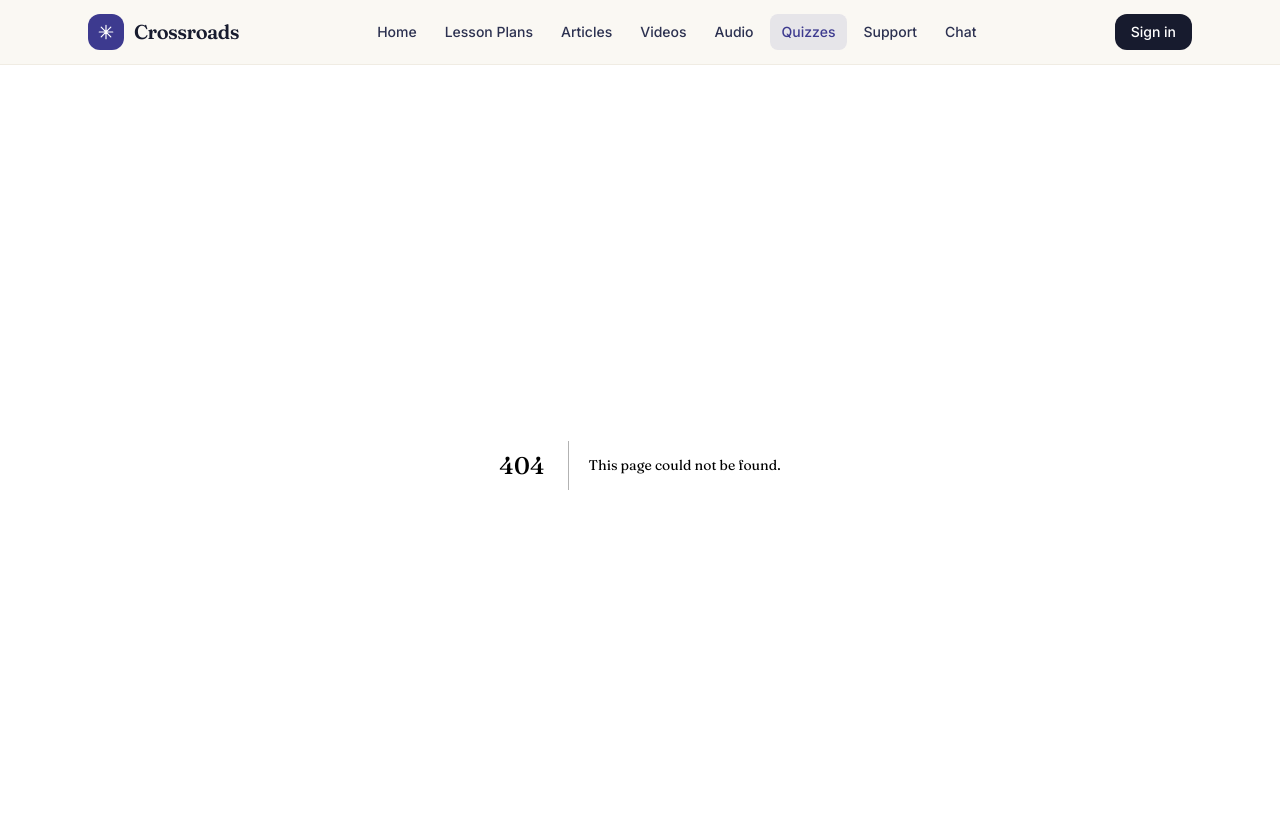
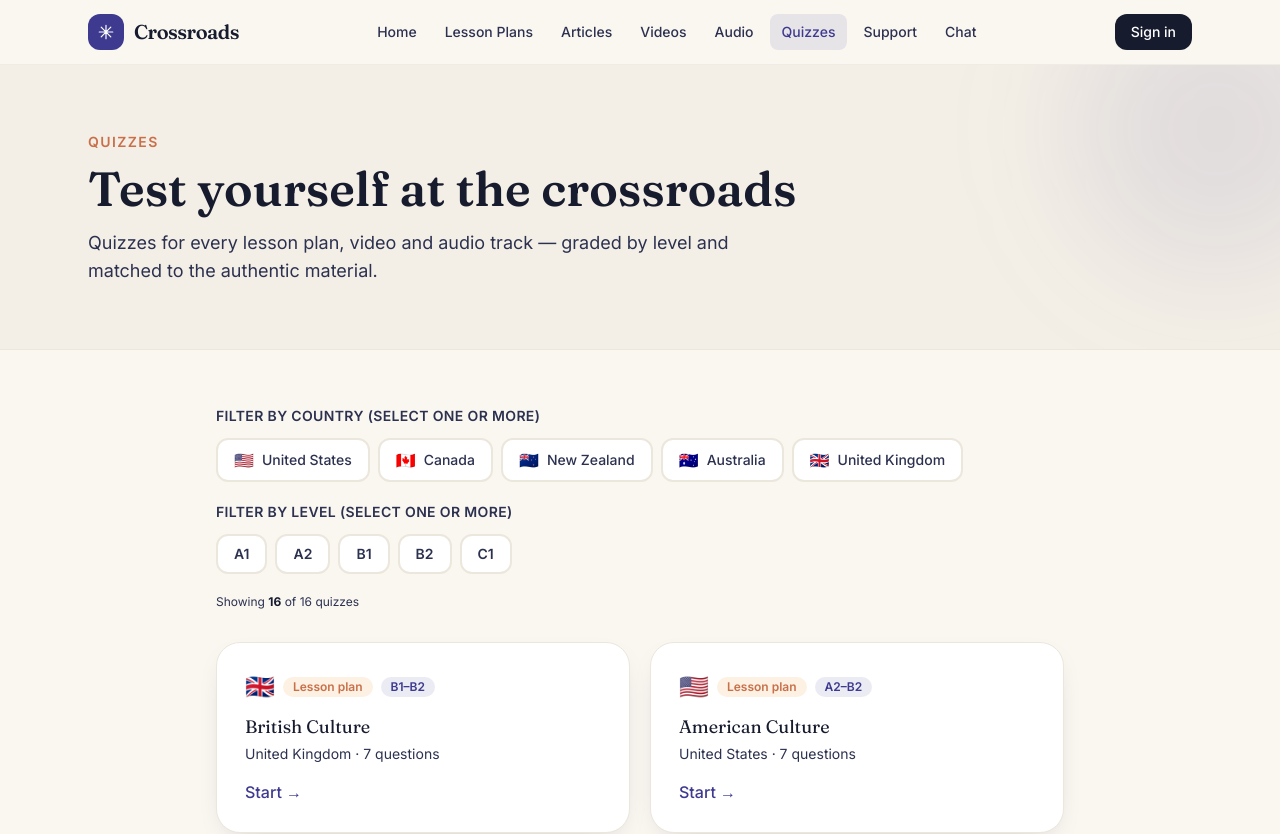
Before and after one commit to crossroads3/crossroads, a Next.js app: page /quizzes in a window 1280 px wide. Before the commit this address had no page. Shown: the top 834 px of the page. Built offline with nearby package versions, Linux system fonts and the light colour scheme.

Commit message:
Create page.tsx

```diff
--- /dev/null
+++ b/app/quizzes/page.tsx
@@ -0,0 +1,169 @@
+"use client";
+
+import { useState } from "react";
+import { quizzes, countries } from "@/lib/data";
+import { QuizPlayer } from "@/components/QuizPlayer";
+import { PageHeader } from "@/components/PageHeader";
+
+const BANDS = ["A1", "A2", "B1", "B2", "C1"];
+
+function levelBands(level: string): string[] {
+  const clean = level.replace(/–/g, "-");
+  const parts = clean.split("-").map((s) => s.trim());
+  const a = BANDS.indexOf(parts[0]);
+  const b = parts[1] ? BANDS.indexOf(parts[1]) : a;
+  if (a < 0) return [];
+  const start = Math.min(a, b);
+  const end = Math.max(a, b);
+  return BANDS.slice(start, end + 1);
+}
+
+export default function QuizzesPage() {
+  const [countriesSel, setCountriesSel] = useState<Set<string>>(new Set());
+  const [levelsSel, setLevelsSel] = useState<Set<string>>(new Set());
+  const [selectedId, setSelectedId] = useState<string | null>(null);
+
+  const toggle = (set: Set<string>, key: string) => {
+    const next = new Set(set);
+    if (next.has(key)) next.delete(key);
+    else next.add(key);
+    return next;
+  };
+
+  const filtered = quizzes.filter((q) => {
+    const countryOk = countriesSel.size === 0 || countriesSel.has(q.countryKey);
+    const qBands = levelBands(q.level);
+    const levelOk = levelsSel.size === 0 || qBands.some((b) => levelsSel.has(b));
+    return countryOk && levelOk;
+  });
+
+  const activeQuiz = quizzes.find((q) => q.id === selectedId) || null;
+  const anyFilter = countriesSel.size > 0 || levelsSel.size > 0;
+
+  return (
+    <>
+      <PageHeader
+        eyebrow="Quizzes"
+        title="Test yourself at the crossroads"
+        subtitle="Quizzes for every lesson plan, video and audio track — graded by level and matched to the authentic material."
+      />
+
+      <section className="mx-auto max-w-4xl px-4 py-14 sm:px-6">
+        {!activeQuiz ? (
+          <>
+            <div className="mb-8 space-y-5">
+              <div>
+                <p className="mb-3 text-sm font-semibold uppercase tracking-wide text-ink-soft">
+                  Filter by country (select one or more)
+                </p>
+                <div className="flex flex-wrap gap-2">
+                  {countries.map((c) => {
+                    const active = countriesSel.has(c.slug);
+                    return (
+                      <button
+                        key={c.slug}
+                        onClick={() => setCountriesSel((prev) => toggle(prev, c.slug))}
+                        className={`inline-flex items-center gap-2 rounded-xl border-2 px-4 py-2 text-sm font-medium transition ${
+                          active
+                            ? "border-indigo bg-indigo text-white"
+                            : "border-mist bg-white text-ink-soft hover:border-indigo/50 hover:text-indigo"
+                        }`}
+                      >
+                        <span className="text-base">{c.flag}</span>
+                        {c.name}
+                        {active && <span className="text-xs opacity-70">✕</span>}
+                      </button>
+                    );
+                  })}
+                </div>
+              </div>
+
+              <div>
+                <p className="mb-3 text-sm font-semibold uppercase tracking-wide text-ink-soft">
+                  Filter by level (select one or more)
+                </p>
+                <div className="flex flex-wrap gap-2">
+                  {BANDS.map((band) => {
+                    const active = levelsSel.has(band);
+                    return (
+                      <button
+                        key={band}
+                        onClick={() => setLevelsSel((prev) => toggle(prev, band))}
+                        className={`rounded-xl border-2 px-4 py-2 text-sm font-semibold transition ${
+                          active
+                            ? "border-clay bg-clay text-white"
+                            : "border-mist bg-white text-ink-soft hover:border-clay/50 hover:text-clay"
+                        }`}
+                      >
+                        {band}
+                        {active && <span className="ml-1 text-xs opacity-70">✕</span>}
+                      </button>
+                    );
+                  })}
+                </div>
+              </div>
+
+              <p className="text-xs text-ink-soft">
+                Showing <strong className="text-ink">{filtered.length}</strong> of {quizzes.length} quizzes
+                {anyFilter && " · lesson plans, videos and audio included"}
+                {anyFilter && (
+                  <button
+                    onClick={() => {
+                      setCountriesSel(new Set());
+                      setLevelsSel(new Set());
+                    }}
+                    className="ml-2 font-medium text-clay transition hover:underline"
+                  >
+                    Clear all filters
+                  </button>
+                )}
+              </p>
+            </div>
+
+            <div className="grid gap-5 sm:grid-cols-2">
+              {filtered.map((q) => (
+                <button
+                  key={q.id}
+                  onClick={() => setSelectedId(q.id)}
+                  className="group rounded-3xl border border-mist bg-white p-7 text-left shadow-card transition hover:-translate-y-1 hover:border-indigo/40"
+                >
+                  <div className="flex flex-wrap items-center gap-2 text-xs">
+                    <span className="text-2xl">{q.flag}</span>
+                    <span className="rounded-full bg-amber/15 px-2.5 py-0.5 font-semibold text-clay">
+                      {q.category === "lesson" ? "Lesson plan" : q.category === "video" ? "Video" : "Audio"}
+                    </span>
+                    <span className="rounded-full bg-indigo/10 px-2.5 py-0.5 font-semibold text-indigo">
+                      {q.level}
+                    </span>
+                  </div>
+                  <h2 className="mt-3 font-serif text-lg leading-snug text-ink group-hover:text-indigo">
+                    {q.title}
+                  </h2>
+                  <p className="mt-1 text-sm text-ink-soft">
+                    {q.country} · {q.questions.length} questions
+                  </p>
+                  <span className="mt-4 inline-block font-medium text-indigo">Start →</span>
+                </button>
+              ))}
+              {filtered.length === 0 && (
+                <p className="col-span-full text-center text-ink-soft">
+                  No quizzes match this country and level yet — try clearing a filter.
+                </p>
+              )}
+            </div>
+          </>
+        ) : (
+          <div>
+            <button
+              onClick={() => setSelectedId(null)}
+              className="mb-5 text-sm font-medium text-indigo transition hover:text-clay"
+            >
+              ← Choose another quiz
+            </button>
+            <QuizPlayer key={activeQuiz.id} quiz={activeQuiz} />
+          </div>
+        )}
+      </section>
+    </>
+  );
+}
```
